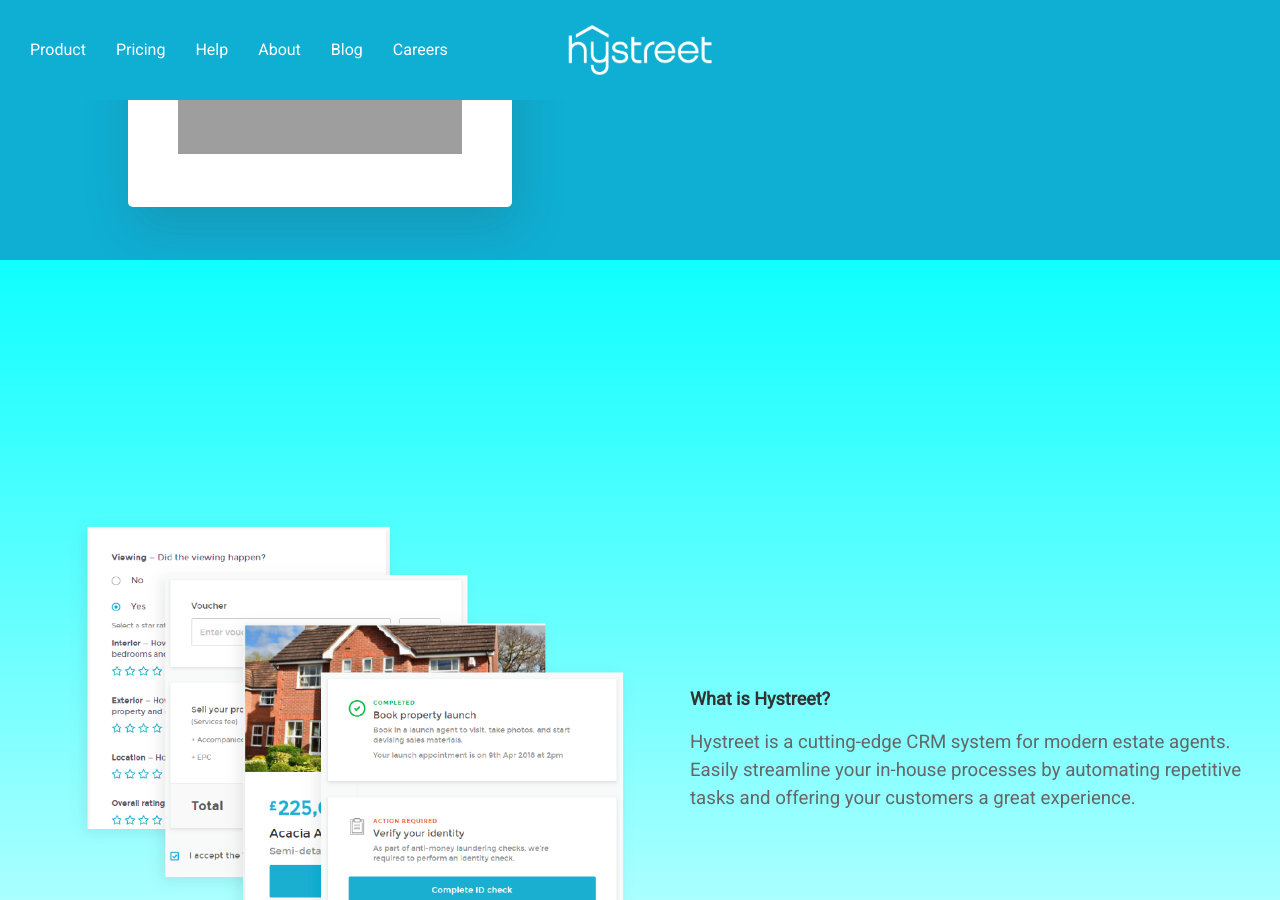
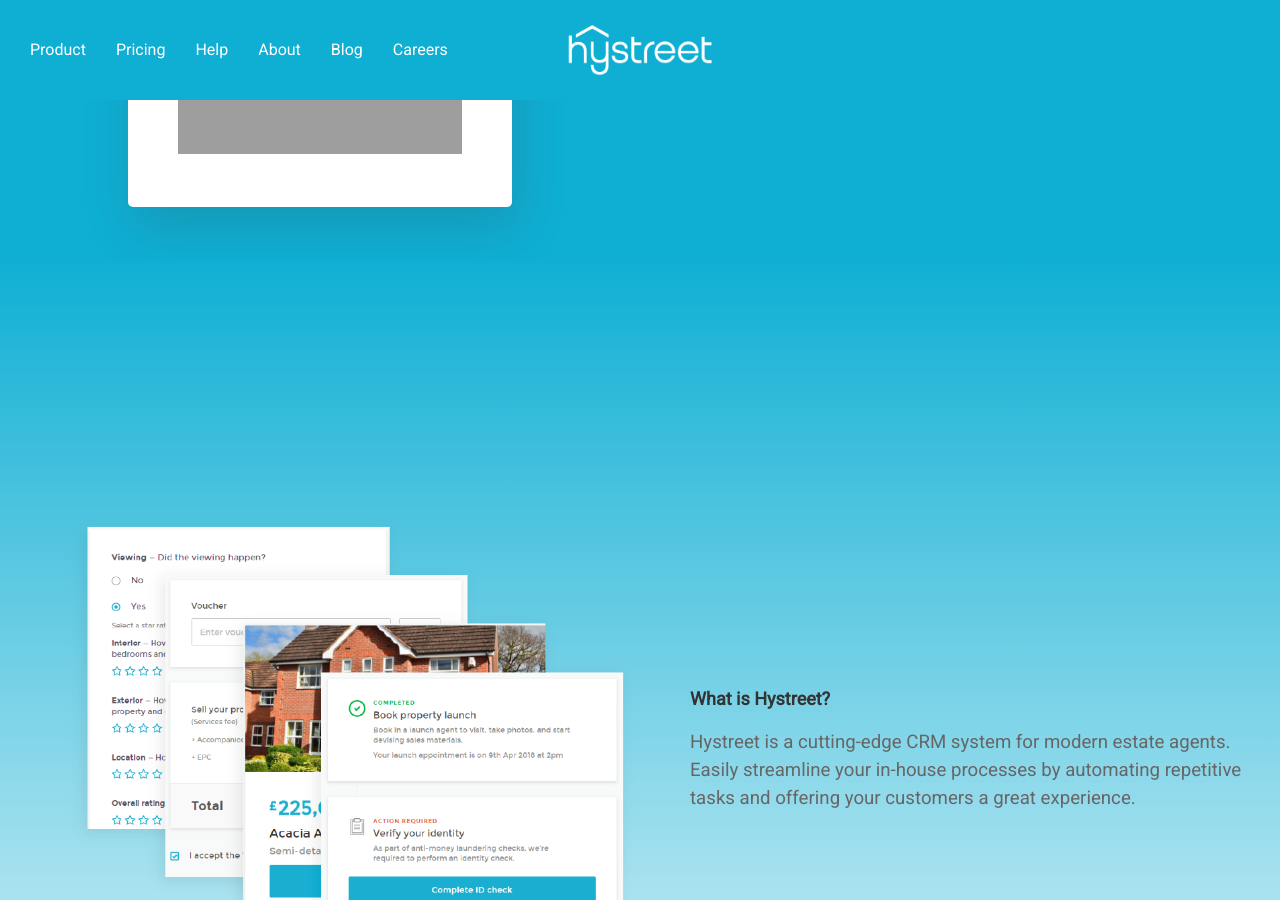
Before and after one commit to hidr/hystreet-marketing-live, a Jekyll site: the page built from book-demo/beta/index.html, in a window 1280 px wide and 900 px high, scrolled down 3969 px. Built offline with Jekyll 4.4.1, drawn with Linux system fonts in a browser that asks for light colours; grey boxes are pictures that could not be loaded.

Commit message:
content gradient

```diff
--- a/book-demo/beta/index.html
+++ b/book-demo/beta/index.html
@@ -50,7 +50,7 @@
 </div>
   </div>
 </div>
-<div class="full page-content" style="    background: linear-gradient(rgba(15, 277, 506, 1), rgba(0, 0, 0, 0));">
+<div class="full page-content" style="    background: linear-gradient(#0fafd4, rgba(0, 0, 0, 0));">
   <div class="row page-content-row">
     <div class="left">
       <img src="/images/hp-cascade.png" alt="hystreet in use" style="box-shadow: none">
```
